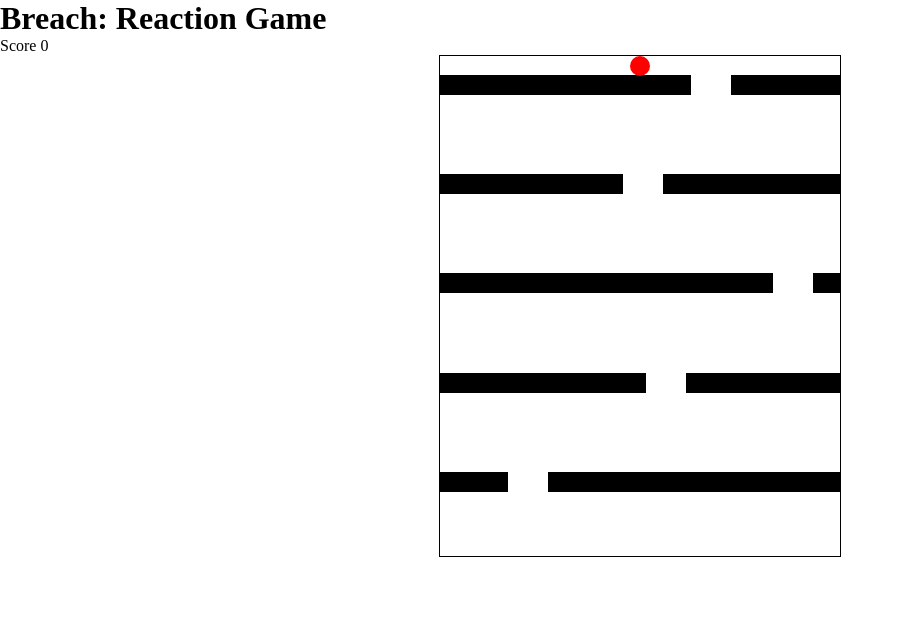
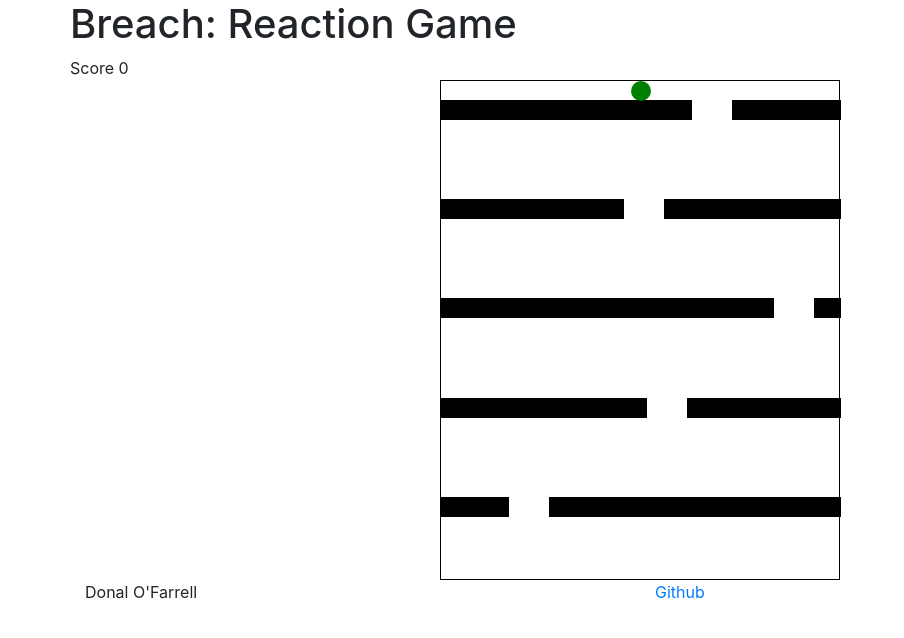
Before and after one commit to dof-bull/breach_javascript_reaction_game, a plain HTML site: page index.html in a window 1280 px wide. Shown: the whole page, without its empty margins (0-904 px from the left). Drawn offline with nearby package versions, Linux system fonts and the light colour scheme.

Commit message:
Added bootstrap and basic grid system added.

```diff
--- a/assets/css/style.css
+++ b/assets/css/style.css
@@ -16,7 +16,7 @@
 #character {
   width: 20px;
   height: 20px;
-  background-color: red;
+  background-color: green;
   border-radius: 50%;
   position: relative;
   top: 440px;
--- a/index.html
+++ b/index.html
@@ -12,6 +12,10 @@
 	<!--Tab Icon Link-->
 	<link rel="icon" href="assets/images/castle.png" type="image/png">
 
+	<!--Bootstrap-->
+	<link rel="stylesheet" href="https://cdn.jsdelivr.net/npm/bootstrap@4.5.3/dist/css/bootstrap.min.css"
+		integrity="sha384-TX8t27EcRE3e/ihU7zmQxVncDAy5uIKz4rEkgIXeMed4M0jlfIDPvg6uqKI2xXr2" crossorigin="anonymous">
+
 	<!--Style Sheet-->
 	<link rel="stylesheet" href="assets/css/style.css">
 
@@ -20,24 +24,33 @@
 </head>
 
 <body>
+	<div class="container">
+		<div class="row">
             <!--Page Title-->
             <h1 class="page-title">Breach: Reaction Game</h1>
-
-	<!--Game Container-->
-	<div class="game-container">
-		<!--Game Info Headers-->
-		<div class="game-info-container">
-
+		</div>
+		<div class="row">
             <!--Score Counter-->
             <div class="game-info">
                 Score <span id="score">0</span>
             </div>
 		</div>
+		<div class="row">
             <!--Game Field-->
             <div id="game">
-
                 <!--Character Unit-->
                 <div id="character"></div>
+            </div>
+		</div>
+		<div class="row">
+			<!--Authur Name-->
+			<div class="col-6">
+                <p>Donal O'Farrell</p>
+			</div>
+			<!--Github Link-->
+			<div class="col-6">
+				<a target="_blank" href="https://github.com/dof-bull" rel="noopener">Github</a>
+			</div>
 		</div>
 	</div>
 </body>
```
Lines whose indentation alone changed are shown as unchanged.
